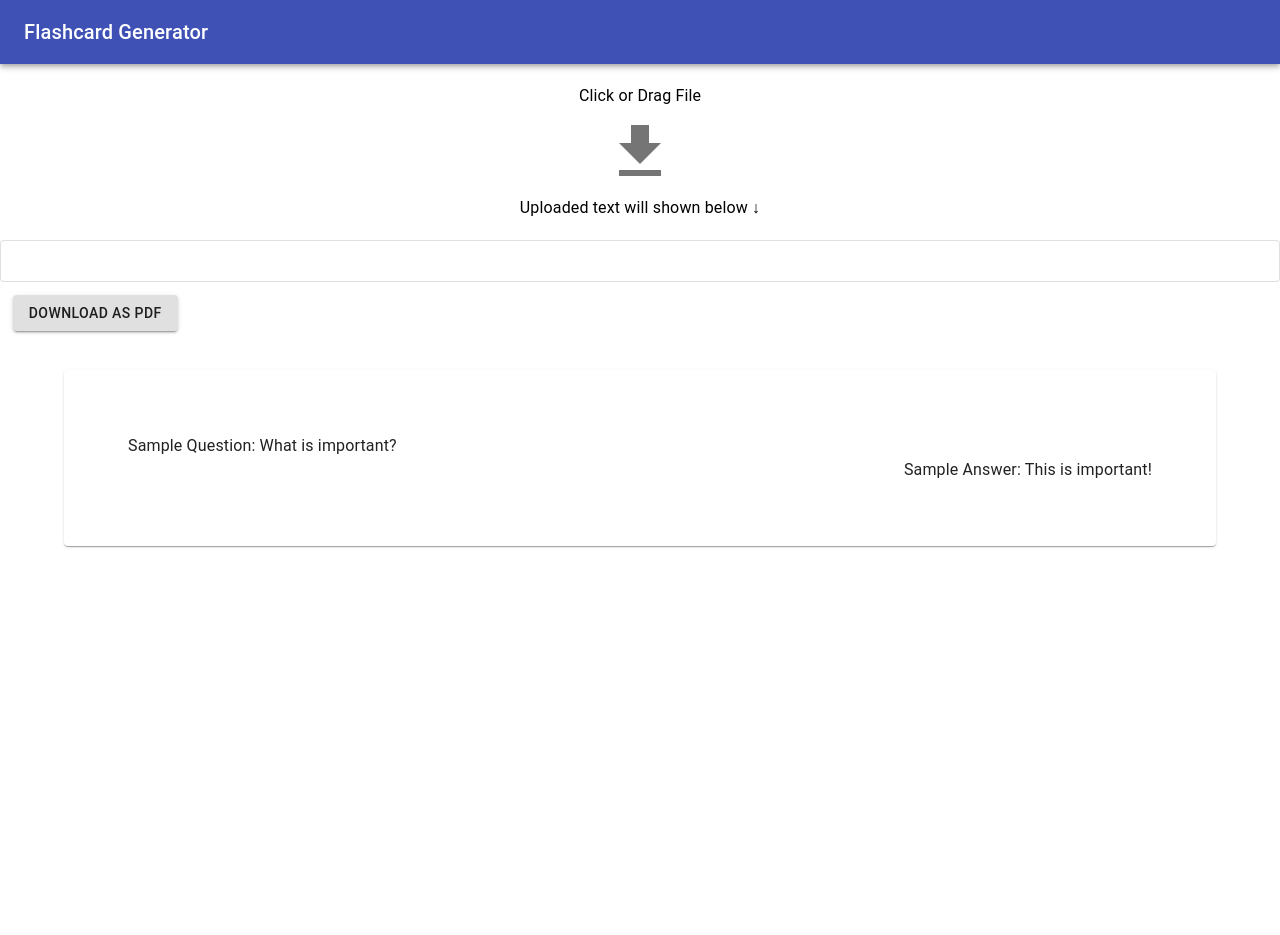
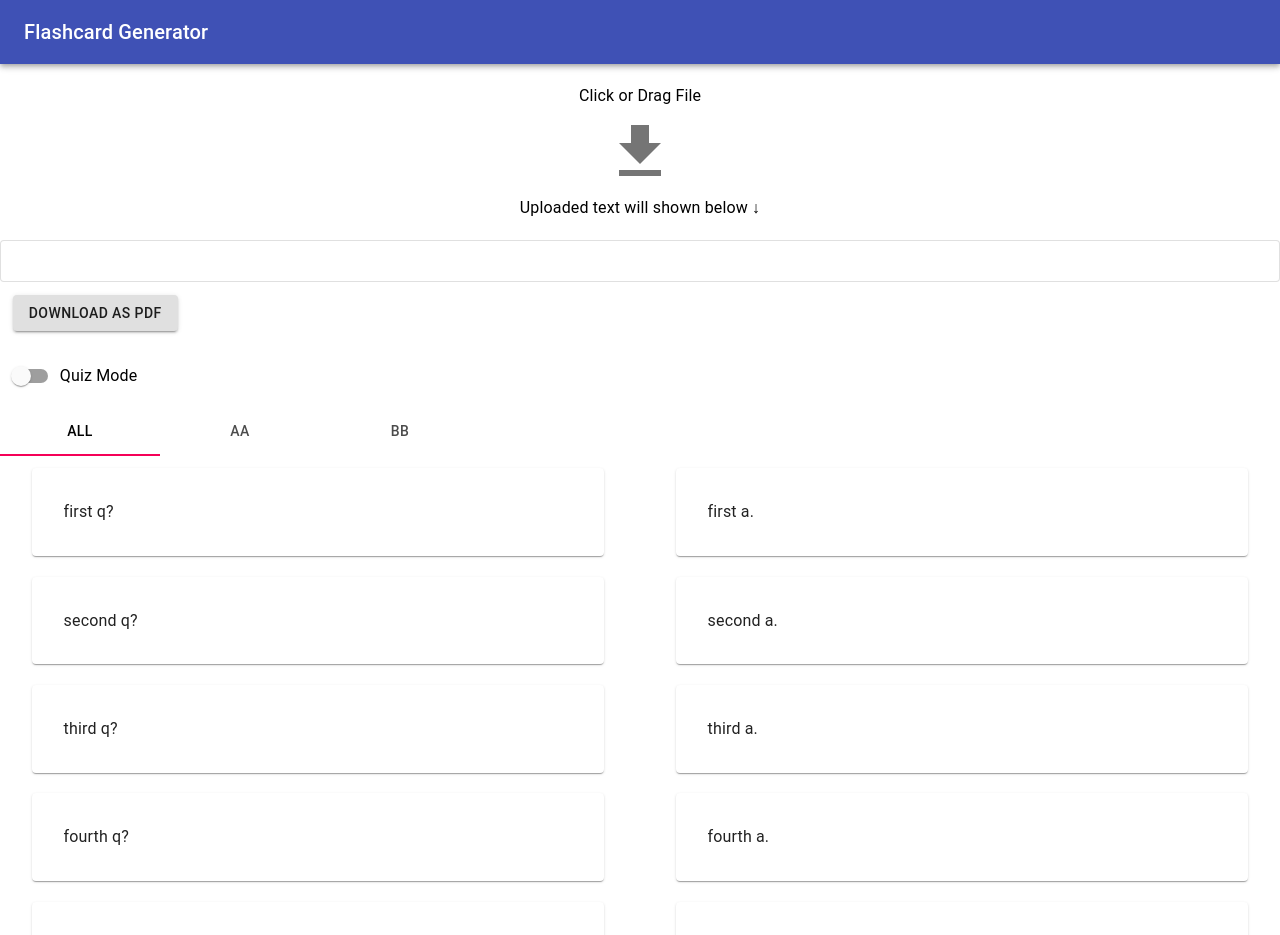
Before and after one commit to denmonz/Orrick-Flashcards, a React (Create React App) app in the folder Product/Website/: page / in a window 1280 px wide. Shown: the top 935 px of the page. Before the commit the page ends 800 px from the top, so only its background shows below. Built offline with nearby package versions, Linux system fonts and the light colour scheme.

Commit message:
frontend draft done, need css work, need to make quiz card flip one at a time

```diff
--- a/Product/Website/src/App.js
+++ b/Product/Website/src/App.js
@@ -1,25 +1,10 @@
-import React, {useCallback, useState} from 'react'
+import React, {useCallback, useState, createRef} from 'react'
 import {useDropzone} from 'react-dropzone'
-import {AppBar, Toolbar, Typography, IconButton, Card, CardContent, Button} from '@material-ui/core';
+import {AppBar, Toolbar, Typography, IconButton, Card, CardContent, Button, Grid, Tabs, Tab, Switch, FormGroup, FormControlLabel } from '@material-ui/core';
 import { makeStyles } from '@material-ui/core/styles';
 import GetAppIcon from '@material-ui/icons/GetApp';
 import './App.css';
-import firebase from 'firebase/app';
-import 'firebase/database';
-
-const firebaseConfig = {
-  apiKey: "AIzaSyBRgb3Ed9B9bg_dXi_VtMpoT3Ezr_MK83A",
-  authDomain: "orrick-flashcards.firebaseapp.com",
-  databaseURL: "https://orrick-flashcards.firebaseio.com",
-  projectId: "orrick-flashcards",
-  storageBucket: "orrick-flashcards.appspot.com",
-  messagingSenderId: "744134644092",
-  appId: "1:744134644092:web:a557f652b0d0ca6d6594f9"
-};
-
-firebase.initializeApp(firebaseConfig);
-
-const db = firebase.database().ref();
+import sampledata from './sampledata';
 
 var mammoth = require("mammoth");
 
@@ -27,12 +12,17 @@ const useStyles = makeStyles(theme => ({
   root: {
     flexGrow: 1,
   },
-  menuButton: {
-    marginRight: theme.spacing(2),
-  },
   title: {
     flexGrow: 1,
   },
+  card: {
+    width:'80%',
+    marginTop: '2%',
+    marginLeft: '5%',
+    padding: '5%',
+    flex: 1,
+    flexDirection: 'row'
+  }
 }));
 
 function ButtonAppBar() {
@@ -52,7 +42,7 @@ function ButtonAppBar() {
 }
 
 
-function MyDropzone({upload, setUpload}) {
+function MyDropzone({upload, setUpload, display, setDisplay}) {
   var text = '';
   var messages = '';
 
@@ -79,6 +69,7 @@ function MyDropzone({upload, setUpload}) {
             })
             .done(function() {
               setUpload(text);
+              setDisplay(true);
               console.log(text)
               console.log(messages)
             });
@@ -105,28 +96,199 @@ function MyDropzone({upload, setUpload}) {
   )
 }
 
-function DemoCard() {
+function Flashcard({qna, quiz}) {
+  const classes = useStyles();
+  const [value, setValue] = useState(0);
+  const [key, setKey] = useState(Object.keys(qna));
+  const [currval, setCurrval] = useState(0);
+
+  const handleChange = (event, newValue) => {
+    setValue(newValue);
+  };
+
+  if (quiz === true) {
+    return(
+      <React.Fragment>
+      <Tabs value={value} onChange={handleChange} >
+        <Tab label="All" index={0}/>
+        {key.map((r, index) =>
+          <Tab label={r} index={index+1}/>
+          )}
+      </Tabs>
+      {value === 0 ? <AllQuiz qna={qna}/> : null}
+      {key.map((r,index) => {
+        if (value === index +1) {
+          console.log(r)
+          return (
+            <FilterQuiz filter={r} qna={qna}/>
+          )
+        }
+        else {
+          return null
+        }
+      })}
+    </React.Fragment>
+    )
+  }
+  else {
+    return(
+      <React.Fragment>
+        <Tabs value={value} onChange={handleChange} >
+          <Tab label="All" index={0}/>
+          {key.map((r, index) =>
+            <Tab label={r} index={index+1}/>
+            )}
+        </Tabs>
+        {value === 0 ? <AllCard qna={qna}/> : null}
+        {key.map((r,index) => {
+          if (value === index +1) {
+            console.log(r)
+            return (
+              <FilterCard filter={r} qna={qna}/>
+            )
+          }
+          else {
+            return null
+          }
+        })}
+      </React.Fragment>
+    )
+  }
+}
+
+function AllQuiz({qna}) {
+  const classes = useStyles();
+  const key = Object.keys(qna)
+  const [flip, setFlip] = useState(false)
+
+  const handleFlip = () => {
+    if (flip === false) {
+      setFlip(true)
+    }
+    else {
+      setFlip(false)
+    }
+  }
+
   return (
     <React.Fragment>
-      <Card style={{width:'80%',marginTop: '2%', marginLeft: '5%',padding: '5%', flex: 1, flexDirection: 'row'}}>
-        {/* <Card style={{flex:1}}> */}
-          <Typography style={{textAlign:'left',flex:1}}>Sample Question: What is important?</Typography>
-        {/* </Card>
-        <Card style={{flex:1}}> */}
-          <Typography style={{textAlign:'right',flex:1}}>Sample Answer: This is important!</Typography>
-        {/* </Card> */}
-      </Card>
+      <Grid container style={{flexGrow: 1}} spacing={1}>
+        {key.map(k =>
+          qna[k].map(r =>
+            <React.Fragment>
+            <Grid item xs={12}>
+              <Card className={classes.card} onClick={handleFlip}>
+                {flip ? <Typography>{r.answer}</Typography> : <Typography>{r.question}</Typography>}
+              </Card>
+            </Grid>
+          </React.Fragment>
+        ))}
+      </Grid>
+    </React.Fragment>
+  )
+}
+
+function FilterQuiz({filter, qna}) {
+  const classes = useStyles();
+  const [flip, setFlip] = useState(false)
+
+  const handleFlip = () => {
+    if (flip === false) {
+      setFlip(true)
+    }
+    else {
+      setFlip(false)
+    }
+  }
+
+  return (
+    <React.Fragment>
+      <Grid container style={{flexGrow: 1}} spacing={1}>
+        {qna[filter].map(r =>
+          <React.Fragment>
+            <Grid item xs={12}>
+              <Card className={classes.card} onClick={handleFlip}>
+              {flip ? <Typography>{r.answer}</Typography> : <Typography>{r.question}</Typography>}
+              </Card>
+            </Grid>
+          </React.Fragment>
+        )}
+      </Grid>
+    </React.Fragment>
+  )
+}
+
+function AllCard({qna}) {
+  const classes = useStyles();
+  const key = Object.keys(qna)
+
+  return (
+    <React.Fragment>
+      <Grid container style={{flexGrow: 1}} spacing={1}>
+        {key.map(k =>
+          qna[k].map(r =>
+            <React.Fragment>
+            <Grid item xs={6}>
+              <Card className={classes.card}>
+                  <Typography>{r.question}</Typography>
+              </Card>
+            </Grid>
+            <Grid item xs={6}>
+              <Card className={classes.card}>
+                  <Typography>{r.answer}</Typography>
+              </Card>
+            </Grid>
+          </React.Fragment>
+        ))}
+      </Grid>
+    </React.Fragment>
+  )
+}
+
+function FilterCard({filter, qna}) {
+  const classes = useStyles();
+
+  return (
+    <React.Fragment>
+      <Grid container style={{flexGrow: 1}} spacing={1}>
+        {qna[filter].map(r =>
+          <React.Fragment>
+            <Grid item xs={6}>
+              <Card className={classes.card}>
+                  <Typography>{r.question}</Typography>
+              </Card>
+            </Grid>
+            <Grid item xs={6}>
+              <Card className={classes.card}>
+                  <Typography>{r.answer}</Typography>
+              </Card>
+            </Grid>
+          </React.Fragment>
+        )}
+      </Grid>
     </React.Fragment>
   )
 }
 
 function App() {
   const [upload, setUpload] = useState('')
+  const [qna, setQna] = useState(sampledata)
+  const [display, setDisplay] = useState(true)
+  const [quiz, setQuiz] = useState(false)
+
+  const handleQuiz = () => {
+    if (quiz === true) {
+      setQuiz(false)
+    }
+    else {
+      setQuiz(true)
+    }
+  }
 
   return (
     <React.Fragment>
       <ButtonAppBar/>
-      <MyDropzone upload={upload} setUpload={setUpload}/>
+      <MyDropzone upload={upload} setUpload={setUpload} display={display} setDisplay={setDisplay}/>
       <br/>
       <Typography align="center">
         Uploaded text will shown below ↓
@@ -140,7 +302,15 @@ function App() {
         </CardContent>
       </Card>
       <Button variant='contained' style={{margin: '1%'}}>Download as PDF</Button>
-      <DemoCard/>
+      <FormGroup style={{margin: '1%'}}>
+        <FormControlLabel
+          control={
+            <Switch checked={quiz} onChange={handleQuiz} lable="Quiz Mode"/>
+          }
+          label="Quiz Mode"
+        />
+      </FormGroup>
+      {display? <Flashcard qna={qna} quiz={quiz}/>: null}
     </React.Fragment>
   );
 }
--- /dev/null
+++ b/Product/Website/src/sampledata.js
@@ -0,0 +1,32 @@
+const data = {
+    "aa": [
+        {
+            "question": "first q?",
+            "answer": "first a."
+        },
+        {
+            "question": "second q?",
+            "answer": "second a."
+        },
+        {
+            "question": "third q?",
+            "answer": "third a."
+        }
+    ],
+    "bb": [
+        {
+            "question": "fourth q?",
+            "answer": "fourth a."
+        },
+        {
+            "question": "fifth q?",
+            "answer": "fifth a."
+        },
+        {
+            "question": "sixth q?",
+            "answer": "sixth a."
+        }
+    ]
+}
+
+export default data;
```
